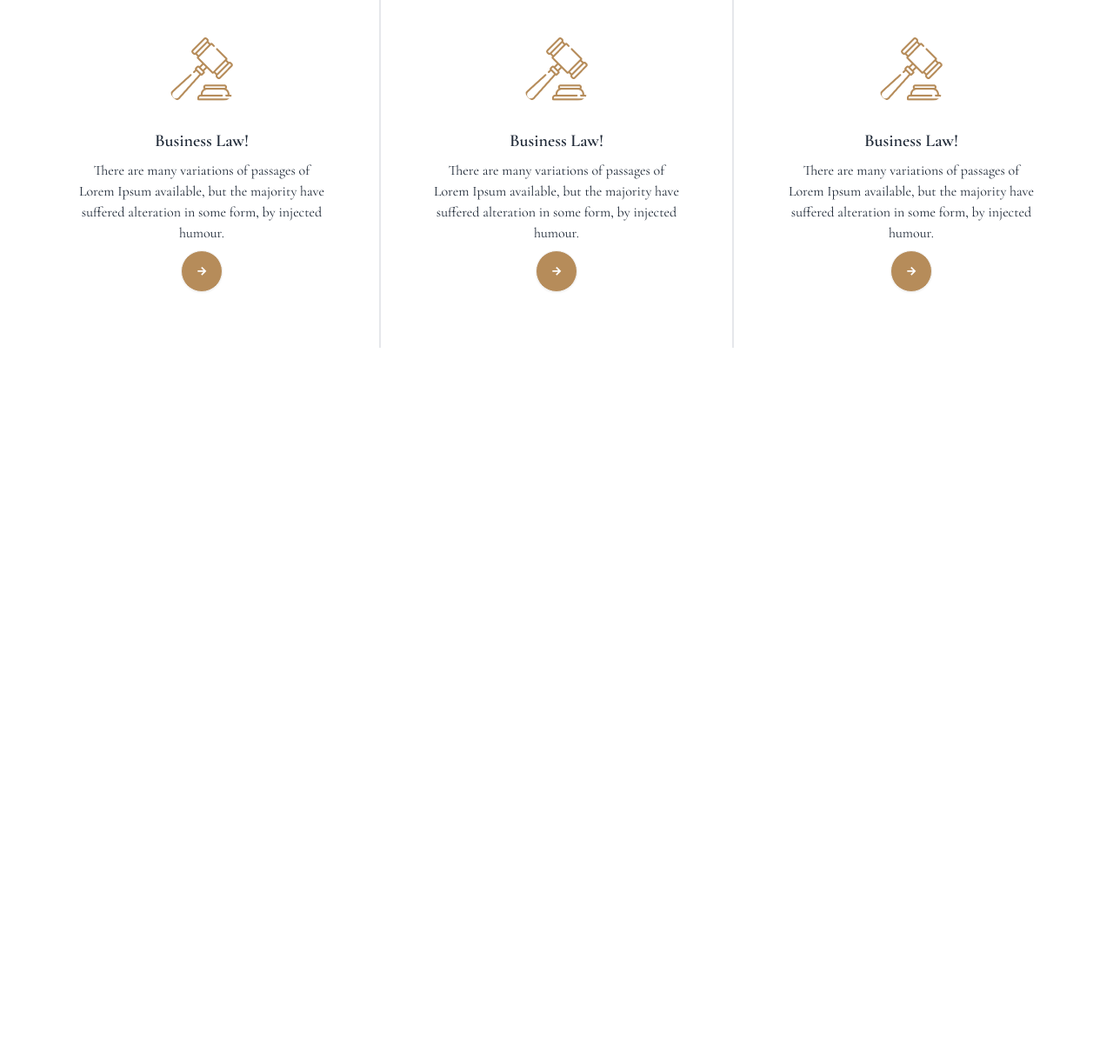
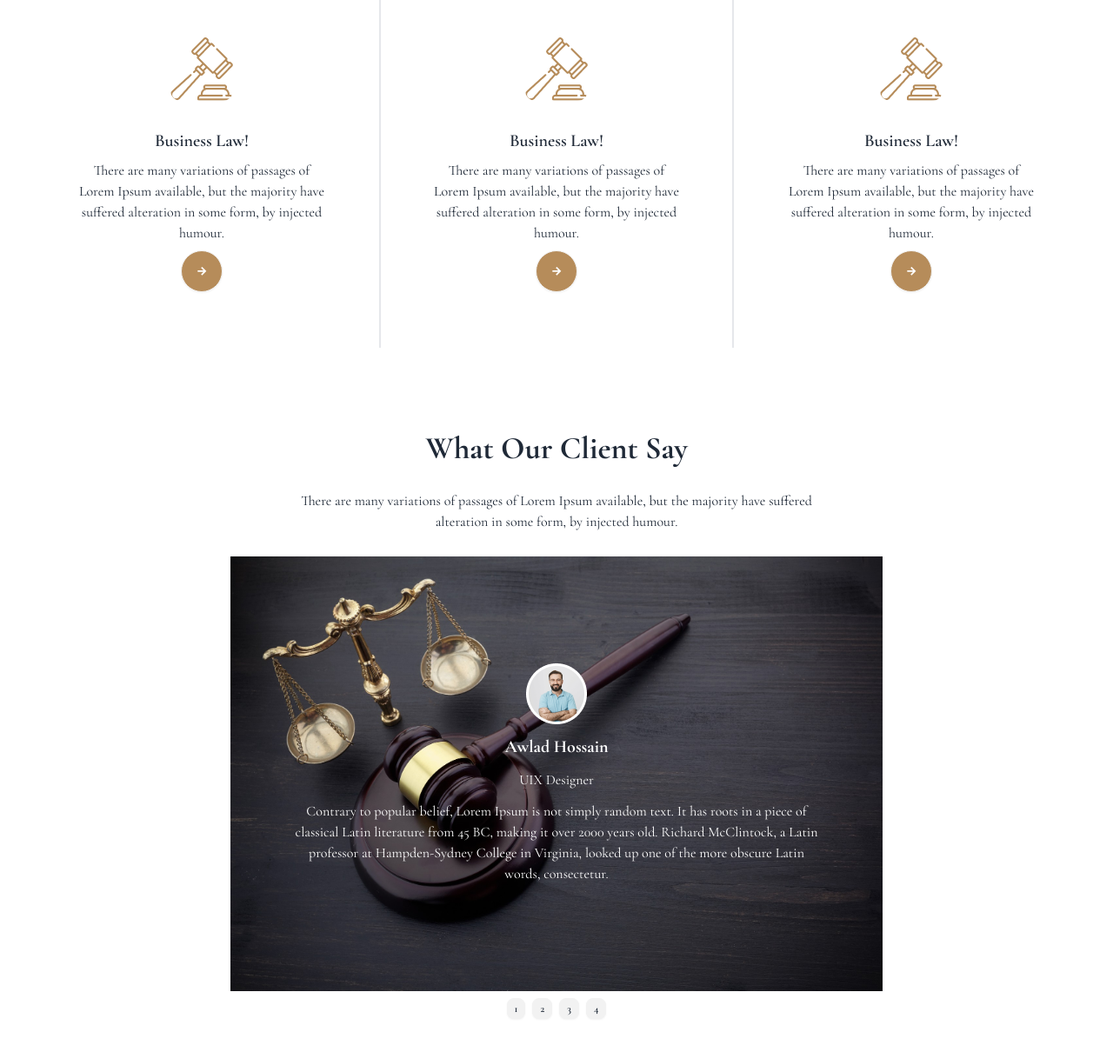
Before and after one commit to hellomaruf/Legal-solution-web, a plain HTML site: page index.html in a window 1280 px wide. Shown: the part 1396-2606 px from the top of the page at 87% size. Before the commit the page ends 1796 px from the top, so only its background shows below. Drawn offline with nearby package versions, Linux system fonts and the light colour scheme.

Commit message:
What our client say section

```diff
--- a/index.html
+++ b/index.html
@@ -146,13 +146,9 @@
           </p>
         </div>
         <div class="mx-7 grid grid-cols-1 md:grid-cols-2 lg:grid-cols-3">
-          <div class="  border-b-2 py-8 px-7 ">
+          <div class="border-b-2 py-8 px-7">
             <figure class="px-10 pt-10 flex justify-center">
-              <img
-                src="images/business.png"
-                alt="Shoes"
-                class="rounded-xl"
-              />
+              <img src="images/business.png" alt="Shoes" class="rounded-xl" />
             </figure>
             <div class="card-body items-center text-center">
               <h2 class="card-title">Business Law!</h2>
@@ -162,17 +158,17 @@
                 injected humour.
               </p>
               <div class="card-actions">
-                <button class="btn rounded-full text-white bg-[#B68C5A]"><i class="ri-arrow-right-line"></i></button>
+                <button class="btn rounded-full text-white bg-[#B68C5A]">
+                  <i class="ri-arrow-right-line"></i>
+                </button>
               </div>
             </div>
           </div>
-          <div class=" border-2 py-8 px-7 bg-gradient-to-t from-[#fff] to-[#F3F3F3]">
+          <div
+            class="border-2 py-8 px-7 bg-gradient-to-t from-[#fff] to-[#F3F3F3]"
+          >
             <figure class="px-10 pt-10 flex justify-center">
-              <img
-                src="images/business.png"
-                alt="Shoes"
-                class="rounded-xl"
-              />
+              <img src="images/business.png" alt="Shoes" class="rounded-xl" />
             </figure>
             <div class="card-body items-center text-center">
               <h2 class="card-title">Business Law!</h2>
@@ -182,17 +178,15 @@
                 injected humour.
               </p>
               <div class="card-actions">
-                <button class="btn rounded-full text-white bg-[#B68C5A]"><i class="ri-arrow-right-line"></i></button>
+                <button class="btn rounded-full text-white bg-[#B68C5A]">
+                  <i class="ri-arrow-right-line"></i>
+                </button>
               </div>
             </div>
           </div>
-          <div class="  border-b-2 py-8 px-7">
+          <div class="border-b-2 py-8 px-7">
             <figure class="px-10 pt-10 flex justify-center">
-              <img
-                src="images/business.png"
-                alt="Shoes"
-                class="rounded-xl"
-              />
+              <img src="images/business.png" alt="Shoes" class="rounded-xl" />
             </figure>
             <div class="card-body items-center text-center">
               <h2 class="card-title">Business Law!</h2>
@@ -202,17 +196,15 @@
                 injected humour.
               </p>
               <div class="card-actions">
-                <button class="btn rounded-full text-white bg-[#B68C5A]"><i class="ri-arrow-right-line"></i></button>
+                <button class="btn rounded-full text-white bg-[#B68C5A]">
+                  <i class="ri-arrow-right-line"></i>
+                </button>
               </div>
             </div>
           </div>
-          <div class="  py-8 px-7 ">
+          <div class="py-8 px-7">
             <figure class="px-10 pt-10 flex justify-center">
-              <img
-                src="images/business.png"
-                alt="Shoes"
-                class="rounded-xl"
-              />
+              <img src="images/business.png" alt="Shoes" class="rounded-xl" />
             </figure>
             <div class="card-body items-center text-center">
               <h2 class="card-title">Business Law!</h2>
@@ -222,17 +214,15 @@
                 injected humour.
               </p>
               <div class="card-actions">
-                <button class="btn rounded-full text-white bg-[#B68C5A]"><i class="ri-arrow-right-line"></i></button>
+                <button class="btn rounded-full text-white bg-[#B68C5A]">
+                  <i class="ri-arrow-right-line"></i>
+                </button>
               </div>
             </div>
           </div>
-          <div class="  border-x-2 py-8 px-7">
+          <div class="border-x-2 py-8 px-7">
             <figure class="px-10 pt-10 flex justify-center">
-              <img
-                src="images/business.png"
-                alt="Shoes"
-                class="rounded-xl"
-              />
+              <img src="images/business.png" alt="Shoes" class="rounded-xl" />
             </figure>
             <div class="card-body items-center text-center">
               <h2 class="card-title">Business Law!</h2>
@@ -242,17 +232,15 @@
                 injected humour.
               </p>
               <div class="card-actions">
-                <button class="btn rounded-full text-white bg-[#B68C5A]"><i class="ri-arrow-right-line"></i></button>
+                <button class="btn rounded-full text-white bg-[#B68C5A]">
+                  <i class="ri-arrow-right-line"></i>
+                </button>
               </div>
             </div>
           </div>
-          <div class="  py-8 px-7">
+          <div class="py-8 px-7">
             <figure class="px-10 pt-10 flex justify-center">
-              <img
-                src="images/business.png"
-                alt="Shoes"
-                class="rounded-xl"
-              />
+              <img src="images/business.png" alt="Shoes" class="rounded-xl" />
             </figure>
             <div class="card-body items-center text-center">
               <h2 class="card-title">Business Law!</h2>
@@ -262,8 +250,118 @@
                 injected humour.
               </p>
               <div class="card-actions">
-                <button class="btn rounded-full text-white bg-[#B68C5A]"><i class="ri-arrow-right-line"></i></button>
+                <button class="btn rounded-full text-white bg-[#B68C5A]">
+                  <i class="ri-arrow-right-line"></i>
+                </button>
               </div>
+            </div>
+          </div>
+        </div>
+      </div>
+
+      <!-- Client say -->
+      <div class="container mx-auto">
+        <div class="mx-8 my-24">
+          <div class="text-center">
+            <h1 class="text-4xl font-bold pb-7">What Our Client Say</h1>
+            <p class="pb-7">
+              There are many variations of passages of Lorem Ipsum available,
+              but the majority have suffered <br> alteration in some form, by
+              injected humour.
+            </p>
+          </div>
+          <div class="">
+            <div class="carousel w-full">
+              <div id="item1" class="carousel-item w-full">
+                <div
+                  class="bg-[url(images/slider-1.jpg)] h-[500px] w-full bg-no-repeat flex items-center bg-cover bg-center md:bg-contain"
+                >
+                  <div class=" text-center text-white w-1/2 mx-auto space-y-3">
+                    <div class="flex justify-center">
+                      <img class="" src="images/profile.png" alt="" srcset="" />
+                    </div>
+                    <h1 class="text-xl font-bold">Awlad Hossain</h1>
+                    <p>UIX Designer</p>
+                    <p>
+                      Contrary to popular belief, Lorem Ipsum is not simply
+                      random text. It has roots in a piece of classical Latin
+                      literature from 45 BC, making it over 2000 years old.
+                      Richard McClintock, a Latin professor at Hampden-Sydney
+                      College in Virginia, looked up one of the more obscure
+                      Latin words, consectetur.
+                    </p>
+                  </div>
+                </div>
+              </div>
+              <div id="item2" class="carousel-item w-full">
+                <div
+                  class="bg-[url(images/slider-2.jpg)] h-[500px] w-full bg-no-repeat flex items-center bg-cover bg-center md:bg-contain"
+                >
+                  <div class=" text-center text-white w-1/2 mx-auto space-y-3">
+                    <div class="flex justify-center">
+                      <img class="" src="images/profile.png" alt="" srcset="" />
+                    </div>
+                    <h1 class="text-xl font-bold">Awlad Hossain</h1>
+                    <p>UIX Designer</p>
+                    <p>
+                      Contrary to popular belief, Lorem Ipsum is not simply
+                      random text. It has roots in a piece of classical Latin
+                      literature from 45 BC, making it over 2000 years old.
+                      Richard McClintock, a Latin professor at Hampden-Sydney
+                      College in Virginia, looked up one of the more obscure
+                      Latin words, consectetur.
+                    </p>
+                  </div>
+                </div>
+              </div>
+              <div id="item3" class="carousel-item w-full">
+                <div
+                  class="bg-[url(images/slider-3.jpg)] h-[500px] w-full bg-no-repeat flex items-center bg-cover bg-center md:bg-contain"
+                >
+                  <div class=" text-center text-white w-1/2 mx-auto space-y-3">
+                    <div class="flex justify-center">
+                      <img class="" src="images/profile.png" alt="" srcset="" />
+                    </div>
+                    <h1 class="text-xl font-bold">Awlad Hossain</h1>
+                    <p>UIX Designer</p>
+                    <p>
+                      Contrary to popular belief, Lorem Ipsum is not simply
+                      random text. It has roots in a piece of classical Latin
+                      literature from 45 BC, making it over 2000 years old.
+                      Richard McClintock, a Latin professor at Hampden-Sydney
+                      College in Virginia, looked up one of the more obscure
+                      Latin words, consectetur.
+                    </p>
+                  </div>
+                </div>
+              </div>
+              <div id="item4" class="carousel-item w-full">
+                <div
+                  class="bg-[url(images/slider-1.jpg)] h-[500px] w-full bg-no-repeat flex items-center bg-cover bg-center md:bg-contain"
+                >
+                  <div class=" text-center text-white w-1/2 mx-auto space-y-3">
+                    <div class="flex justify-center">
+                      <img class="" src="images/profile.png" alt="" srcset="" />
+                    </div>
+                    <h1 class="text-xl font-bold">Awlad Hossain</h1>
+                    <p>UIX Designer</p>
+                    <p>
+                      Contrary to popular belief, Lorem Ipsum is not simply
+                      random text. It has roots in a piece of classical Latin
+                      literature from 45 BC, making it over 2000 years old.
+                      Richard McClintock, a Latin professor at Hampden-Sydney
+                      College in Virginia, looked up one of the more obscure
+                      Latin words, consectetur.
+                    </p>
+                  </div>
+                </div>
+              </div>
+            </div>
+            <div class="flex justify-center w-full py-2 gap-2">
+              <a href="#item1" class="btn btn-xs">1</a>
+              <a href="#item2" class="btn btn-xs">2</a>
+              <a href="#item3" class="btn btn-xs">3</a>
+              <a href="#item4" class="btn btn-xs">4</a>
             </div>
           </div>
         </div>
```
Also changed, not shown: images/profile.png (added).
